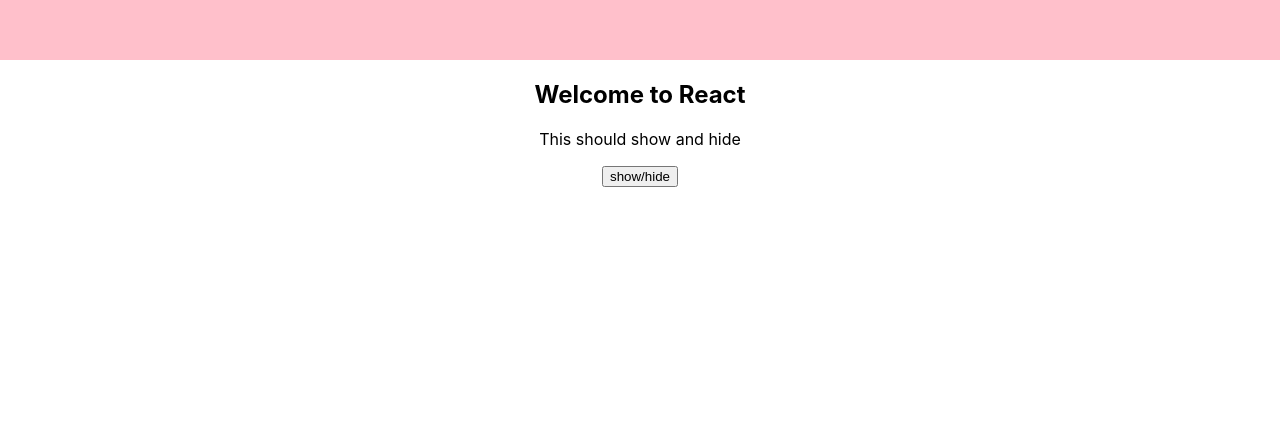
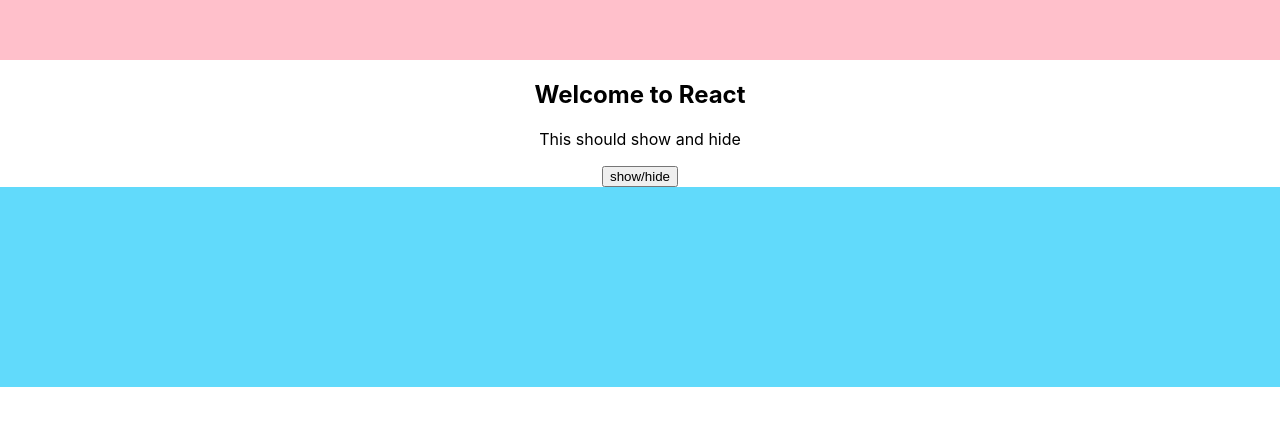
Before and after one commit to TianaJohnson/build_lumdb, a React (Create React App) app: page / in a window 1280 px wide. Shown: the part 140-566 px from the top of the page. Built offline with nearby package versions, Linux system fonts and the light colour scheme.

Commit message:
looks like trash but its something

```diff
--- a/src/App.css
+++ b/src/App.css
@@ -38,7 +38,7 @@
   }
 }
 
-.header-main {
+.header-main, .footer  {
   background-color: #61dafb;
   height: 200px;
 
--- a/src/App.js
+++ b/src/App.js
@@ -1,5 +1,6 @@
 
-import Header from './Header'
+import Header from './Header';
+import Footer from './Footer';
 import './App.css';
 import { Component } from 'react';
 
@@ -10,7 +11,7 @@
     <div className="App">
       <Header/>
           <Welcome/>
-
+      <Footer/>
     </div>
   );
 }
--- a/src/Footer.js
+++ b/src/Footer.js
@@ -3,9 +3,13 @@
 
 
 class Footer extends Component {
+
     render() {
         return (
-            <div></div>
+            <div className="footer">
+
+
+            </div>
          )
     }
 }
```
Also changed, not shown: 1 other file (tests, documents, lock files or other folders).
